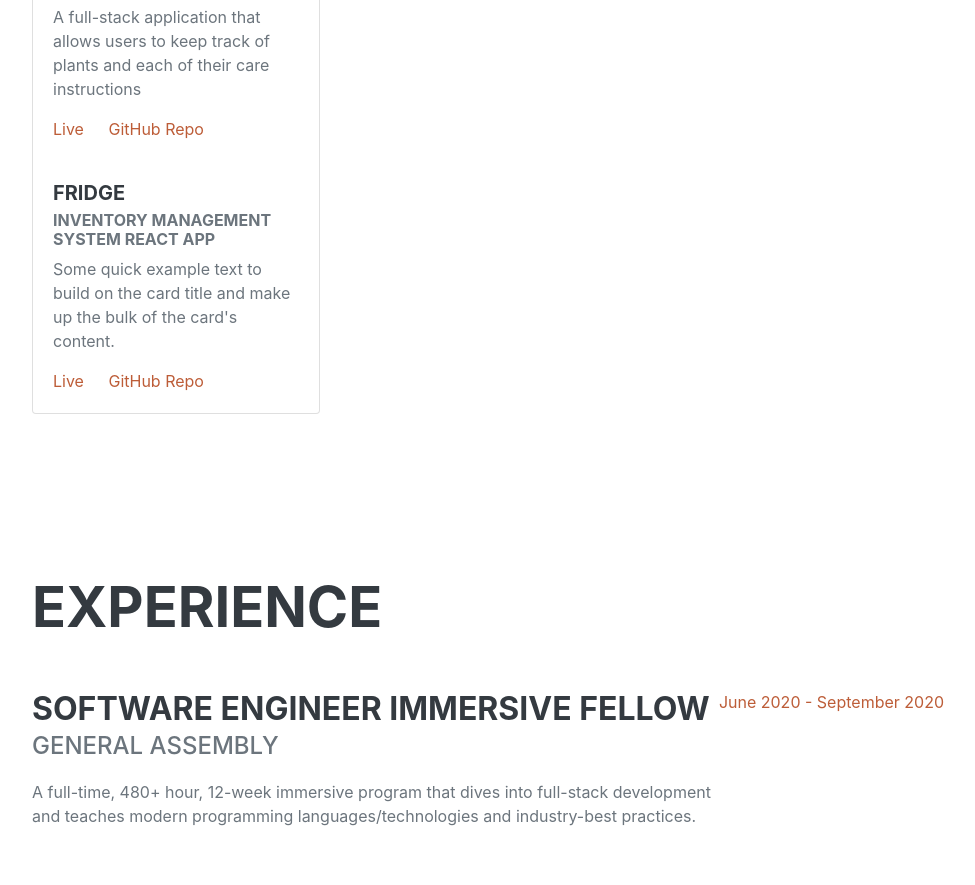
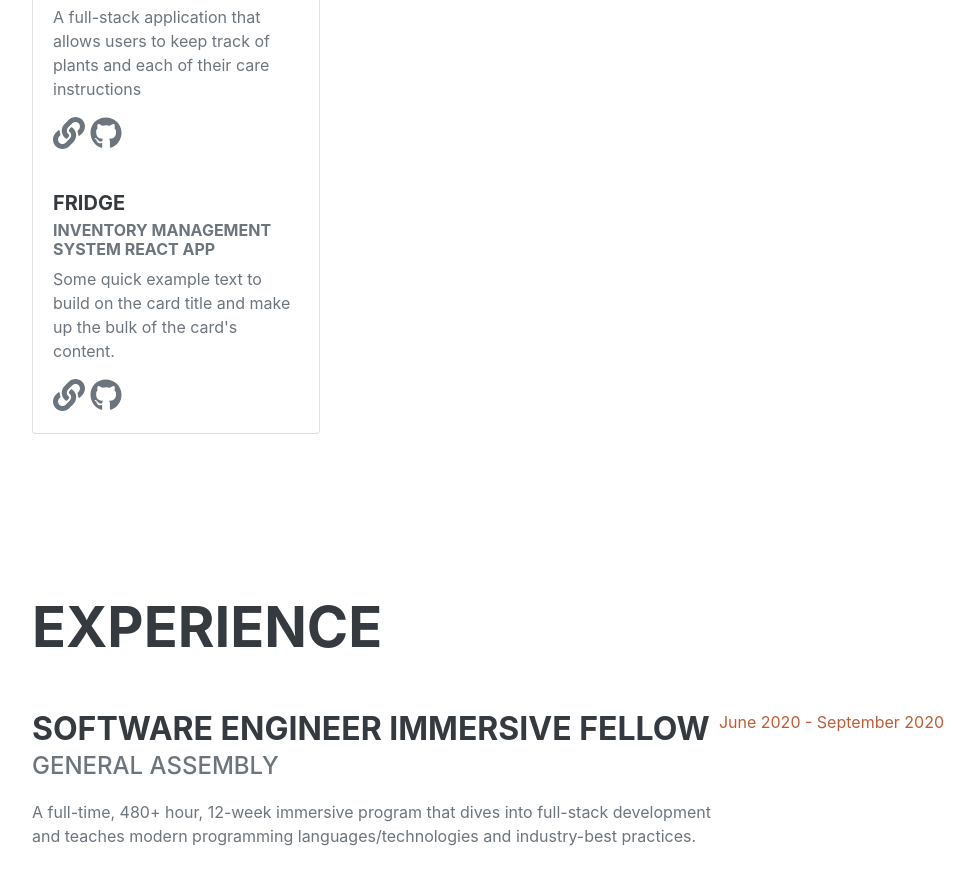
Before and after one commit to fionabeatricewong/fionabeatricewong.github.io, a plain HTML site: page index.html in a window 1280 px wide. Shown: the part 1609-2494 px from the top of the page, without its empty margins (288-1263 px from the left). Drawn offline with nearby package versions, Linux system fonts and the light colour scheme; a web font is replaced by a local one.

Commit message:
Replaced text with icons for project links

```diff
--- a/index.html
+++ b/index.html
@@ -102,15 +102,15 @@
                         <h5 class="card-title">plantiful</h5>
                         <h6 class="card-subtitle mb-2 text-muted">plant care</h6>
                         <p class="card-text">A full-stack application that allows users to keep track of plants and each of their care instructions</p>
-                        <a target="_blank" href="https://fionabeatricewong.github.io/plantiful-client/" class="card-link">Live</a>
-                        <a target="_blank" href="https://github.com/fionabeatricewong/plantiful-client" class="card-link">GitHub Repo</a>
+                        <a target="_blank" href="https://fionabeatricewong.github.io/plantiful-client/"<i class="fas fa-link fa-2x"></i></a>
+                        <a target="_blank" href="https://github.com/fionabeatricewong/plantiful-client"<i class="fab fa-github fa-2x"></i></a>
                       </div>
                       <div class="card-body">
                         <h5 class="card-title">Fridge</h5>
                         <h6 class="card-subtitle mb-2 text-muted">Inventory Management System React App</h6>
                         <p class="card-text">Some quick example text to build on the card title and make up the bulk of the card's content.</p>
-                        <a target="_blank" href="https://overreacting.github.io/fridge-client/#/" class="card-link">Live</a>
-                        <a target="_blank" href="https://github.com/overReacting/fridge-client" class="card-link">GitHub Repo</a>
+                        <a target="_blank" href="https://overreacting.github.io/fridge-client/#/"<i class="fas fa-link fa-2x"></i></a>
+                        <a target="_blank" href="https://github.com/overReacting/fridge-client"<i class="fab fa-github fa-2x"></i></a>
                       </div>
                     </div>
                 </div>
```
